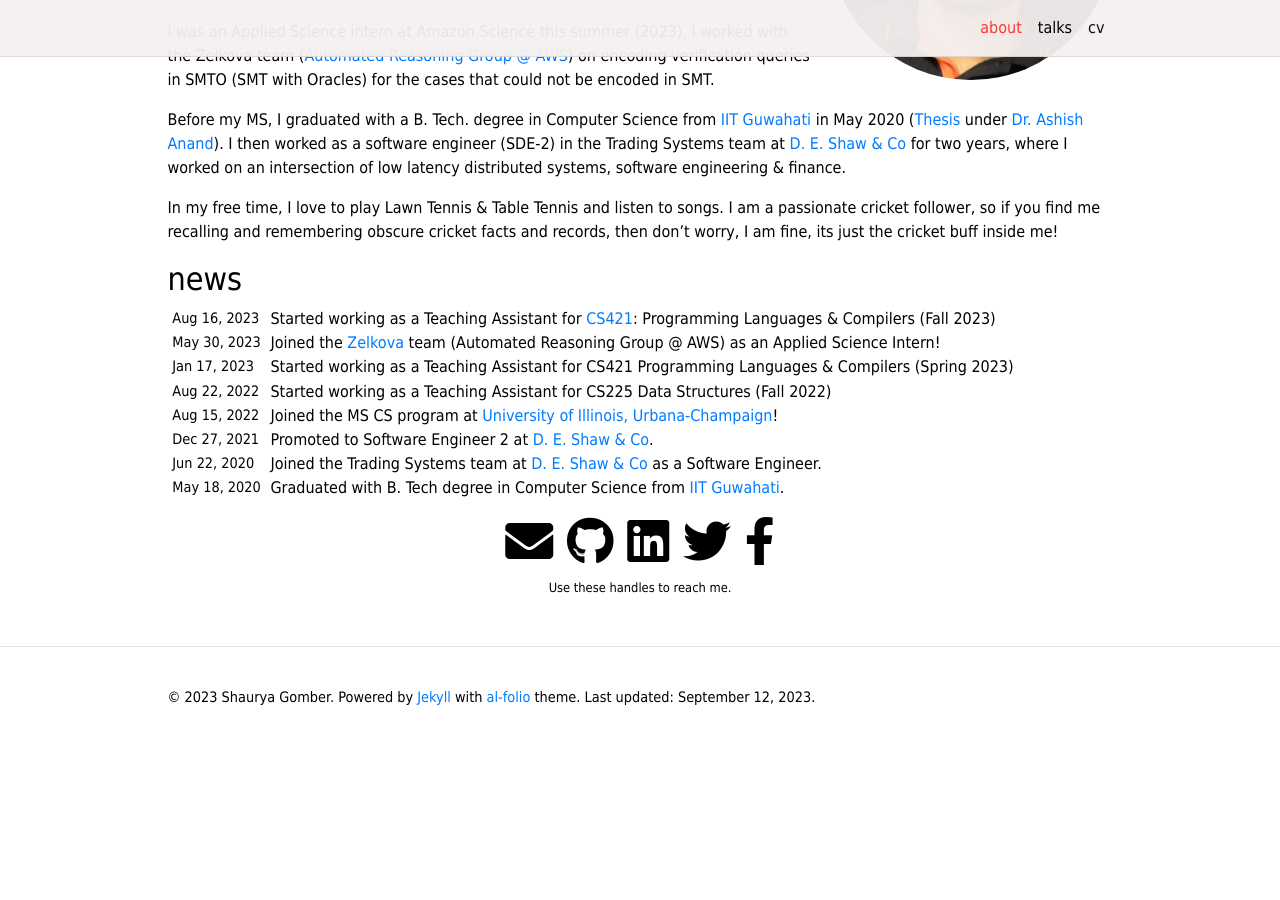
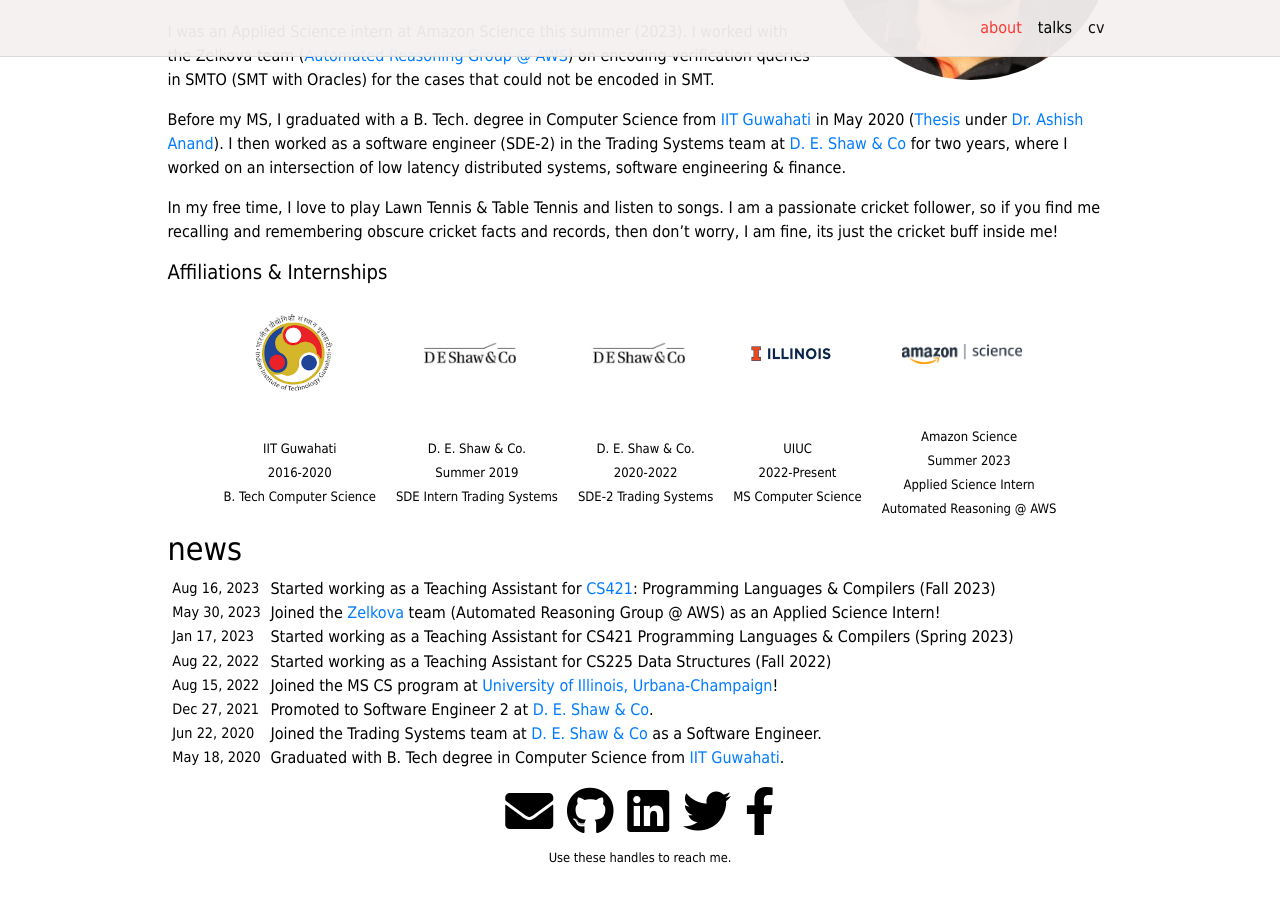
Before and after one commit to sgomber/sgomber.github.io, a Jekyll site: the page built from _pages/about.md, in a window 1280 px wide and 900 px high, scrolled down 404 px. Built offline with Jekyll 4.4.1, drawn with Linux system fonts in a browser that asks for light colours; full-size pictures stand in for the smaller copies a plugin makes; comment, search, counter and statistics services are not loaded; a style sheet for code colours, icons or effects is not loaded; before the commit the page ends 1152 px from its top, so only the background shows below that.

Commit message:
Add affiliations and internships section
- Is hard-coded as of now, can (should) be collectionized
- Can think of splitting these into two sep sections.

```diff
--- /dev/null
+++ b/_includes/affiliations.html
@@ -0,0 +1,37 @@
+<div class="affiliations">
+    <h5>Affiliations & Internships</h5>
+
+    <table align="center">
+        <tbody>
+        <tr>
+            <td align="center">
+                <a href="https://www.iitg.ac.in/" target="_blank">
+                <img style="width:80px" src="/assets/img/iitg_logo.png"></a>&nbsp; &nbsp;
+            </td>
+            <td align="center">
+                <a href="https://www.deshawindia.com/" target="_blank">
+                <img style="width:120px" src="/assets/img/shaw_logo.png"></a>&nbsp; &nbsp;
+            </td>
+            <td align="center">
+                <a href="https://www.deshawindia.com/" target="_blank">
+                <img style="width:120px" src="/assets/img/shaw_logo.png"></a>&nbsp; &nbsp;
+            </td>
+            <td align="center">
+                <a href="https://cs.illinois.edu/" target="_blank">
+                <img style="width:80px" src="/assets/img/uiuc_logo.png"></a>&nbsp; &nbsp;
+            </td>
+            <td align="center">
+                <a href="https://www.amazon.science/research-areas/automated-reasoning" target="_blank">
+                <img style="width:120px" src="/assets/img/amazon_science_logo.png"></a>&nbsp; &nbsp;
+            </td>
+        </tr>
+        <tr>
+            <td align="center" style="padding: 10px;"><font size="2">IIT Guwahati<br>2016-2020<br>B. Tech Computer Science</font></td>
+            <td align="center" style="padding: 10px;"><font size="2">D. E. Shaw & Co.<br>Summer 2019<br>SDE Intern Trading Systems</font></td>
+            <td align="center" style="padding: 10px;"><font size="2">D. E. Shaw & Co.<br>2020-2022<br>SDE-2 Trading Systems</font></td>
+            <td align="center" style="padding: 10px;"><font size="2">UIUC<br>2022-Present<br>MS Computer Science</font></td>
+            <td align="center" style="padding: 10px;"><font size="2">Amazon Science<br>Summer 2023<br>Applied Science Intern<br>Automated Reasoning @ AWS</font></td>
+        </tr>
+        </tbody>
+    </table>
+  </div>
--- a/_layouts/about.html
+++ b/_layouts/about.html
@@ -37,6 +37,8 @@
             {{ content }}
           </div>
 
+          {%- include affiliations.html %}
+
           {% if page.news -%}
           <!-- News -->
           {%- include news.html %}
```
Also changed, not shown: assets/img/amazon_science_logo.png (added), assets/img/shaw_logo.png (added), assets/img/uiuc_logo.png (added).
